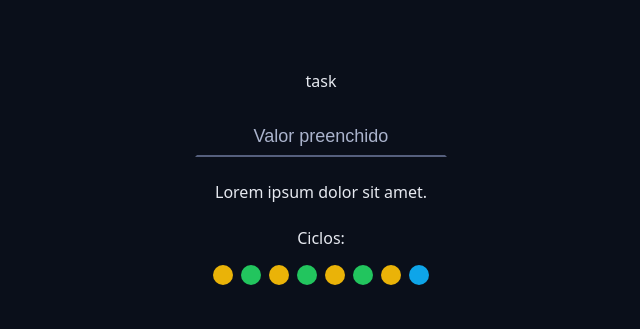
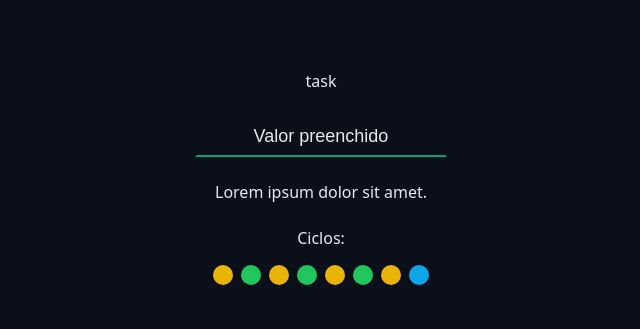
Before and after one commit to cfassoni/chronos-pomodoro, a React (Vite) app: page / in a window 1280 px wide. Shown: the part 471-800 px from the top of the page, without its empty margins (319-959 px from the left). Built offline with nearby package versions, Linux system fonts and the light colour scheme.

Commit message:
section 2, lecture 39

```diff
--- a/src/App.tsx
+++ b/src/App.tsx
@@ -1,61 +1,8 @@
+import { Home } from './pages/Home';
+
 import './styles/theme.css';
 import './styles/global.css';
 
-import { Container } from './components/Container';
-import { Logo } from './components/Logo';
-import { Menu } from './components/Menu';
-import { CountDown } from './components/CountDown';
-import { DefaultInput } from './components/DefaultInput';
-import { Cycles } from './components/Cycles';
-import { DefaultButton } from './components/DefaultButton';
-import { PlayCircleIcon } from 'lucide-react';
-import { Footer } from './components/Footer';
-
 export function App() {
-  return (
-    <>
-      <Container>
-        <Logo />
-      </Container>
-
-      <Container>
-        <Menu />
-      </Container>
-
-      <Container>
-        <CountDown />
-      </Container>
-
-      <Container>
-        <form className='form' action=''>
-          <div className='formRow'>
-            <DefaultInput
-              labelText='task'
-              id='meuInput'
-              type='text'
-              placeholder='Digite algo'
-              disabled
-              defaultValue='Valor preenchido'
-            />
-          </div>
-
-          <div className='formRow'>
-            <p>Lorem ipsum dolor sit amet.</p>
-          </div>
-
-          <div className='formRow'>
-            <Cycles />
-          </div>
-
-          <div className='formRow'>
-            <DefaultButton icon={<PlayCircleIcon />} color='green' />
-          </div>
-        </form>
-      </Container>
-
-      <Container>
-        <Footer />
-      </Container>
-    </>
-  );
+  return <Home />;
 }
--- /dev/null
+++ b/src/components/MainForm/index.tsx
@@ -0,0 +1,32 @@
+import { Cycles } from '../Cycles';
+import { DefaultButton } from '../DefaultButton';
+import { DefaultInput } from '../DefaultInput';
+import { PlayCircleIcon } from 'lucide-react';
+
+export function MainForm() {
+  return (
+    <form className='form' action=''>
+      <div className='formRow'>
+        <DefaultInput
+          labelText='task'
+          id='meuInput'
+          type='text'
+          placeholder='Digite algo'
+          defaultValue='Valor preenchido'
+        />
+      </div>
+
+      <div className='formRow'>
+        <p>Lorem ipsum dolor sit amet.</p>
+      </div>
+
+      <div className='formRow'>
+        <Cycles />
+      </div>
+
+      <div className='formRow'>
+        <DefaultButton icon={<PlayCircleIcon />} color='green' />
+      </div>
+    </form>
+  );
+}
--- /dev/null
+++ b/src/pages/Home/index.tsx
@@ -0,0 +1,18 @@
+import { Container } from '../../components/Container';
+import { CountDown } from '../../components/CountDown';
+import { MainForm } from '../../components/MainForm';
+import { MainTemplate } from '../../templates/MainTemplate';
+
+export function Home() {
+  return (
+    <MainTemplate>
+      <Container>
+        <CountDown />
+      </Container>
+
+      <Container>
+        <MainForm />
+      </Container>
+    </MainTemplate>
+  );
+}
--- /dev/null
+++ b/src/templates/MainTemplate/index.tsx
@@ -0,0 +1,29 @@
+import type React from 'react';
+import { Container } from '../../components/Container';
+import { Footer } from '../../components/Footer';
+import { Logo } from '../../components/Logo';
+import { Menu } from '../../components/Menu';
+
+type MainTemplateProps = {
+  children: React.ReactNode;
+};
+
+export function MainTemplate({ children }: MainTemplateProps) {
+  return (
+    <>
+      <Container>
+        <Logo />
+      </Container>
+
+      <Container>
+        <Menu />
+      </Container>
+
+      {children}
+
+      <Container>
+        <Footer />
+      </Container>
+    </>
+  );
+}
```
